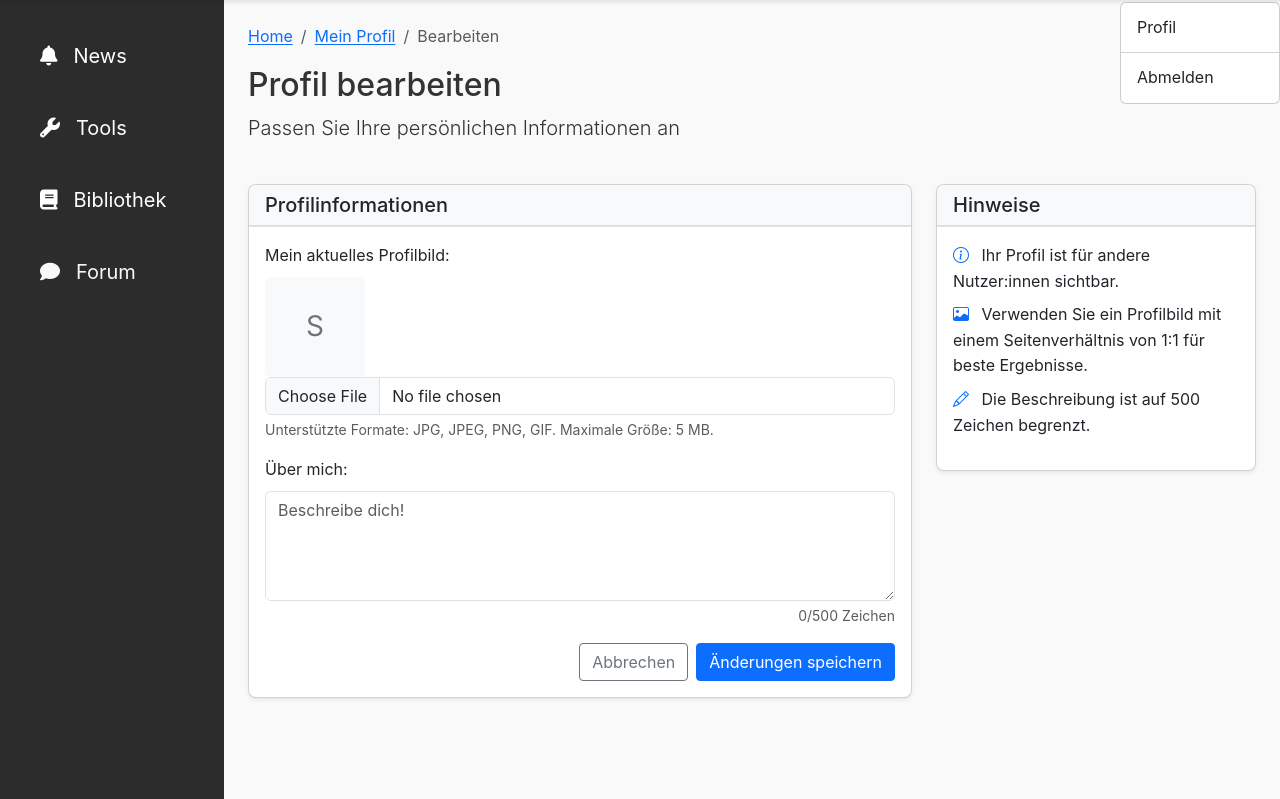
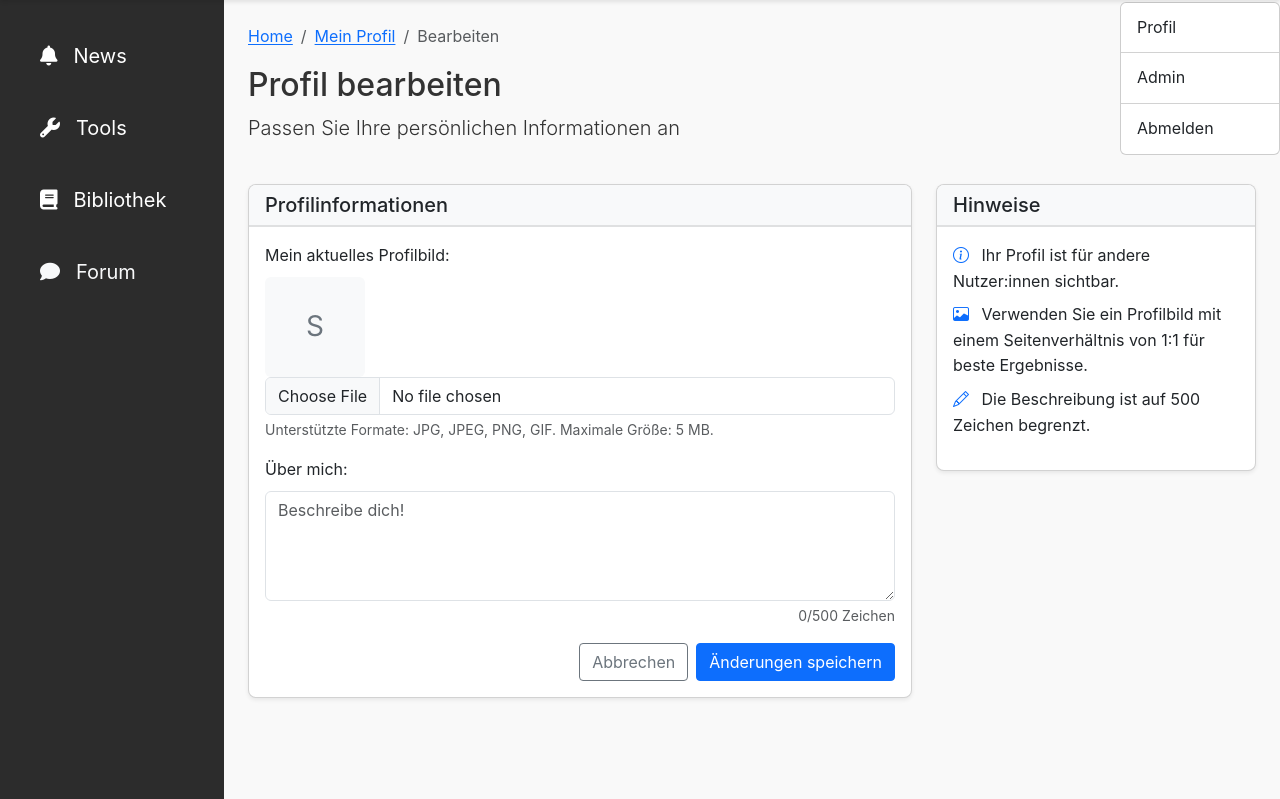
Before and after one commit to Johann110/Studurizer-Fallstudie-Software-Engineering, a Django app: page /accounts/profile/edit/ in a window 1280 px wide, after a click that opens the changed part. Shown: the part 42-841 px from the top of the page. Run offline with Django 5.2, Linux system fonts and the light colour scheme; the visitor is signed in with stand-in values (Sample User, id 1); data comes from the database, SQL or seed files in the repository; some libraries are stand-ins or nearby versions.

Commit message:
36: Admin dropdown

```diff
--- a/templates/base.html
+++ b/templates/base.html
@@ -60,6 +60,12 @@
                             <li>
                                 <hr class="dropdown-divider">
                             </li>
+                            {% if user.is_staff %}
+                                <li><a class="dropdown-item" href="{% url 'admin' %}">Admin</a></li>
+                                <li>
+                                    <hr class="dropdown-divider">
+                                </li>
+                            {% endif %}
                             <li>
                                 <form action="{% url 'logout' %}" method="post">
                                     {% csrf_token %}
```
